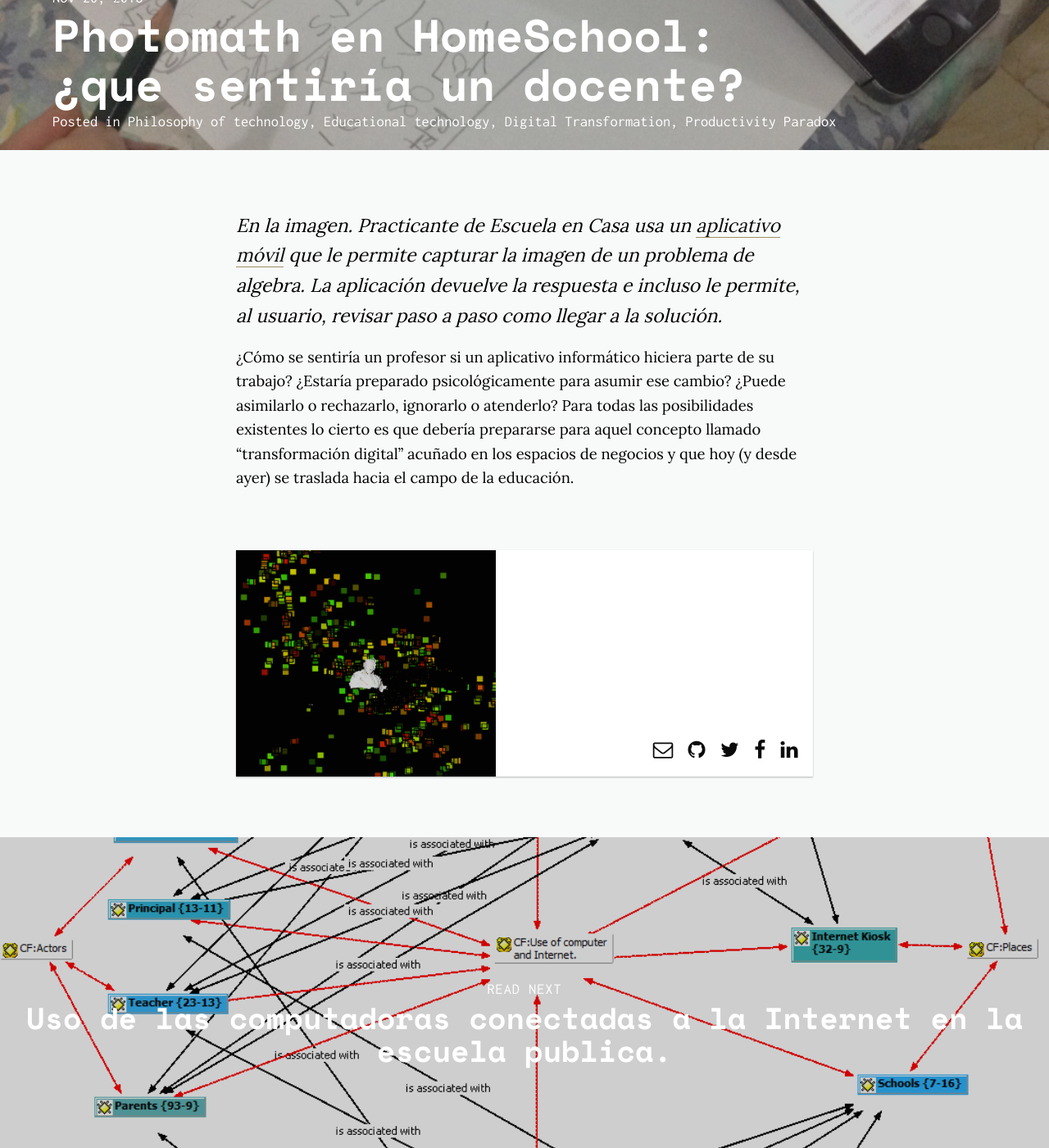
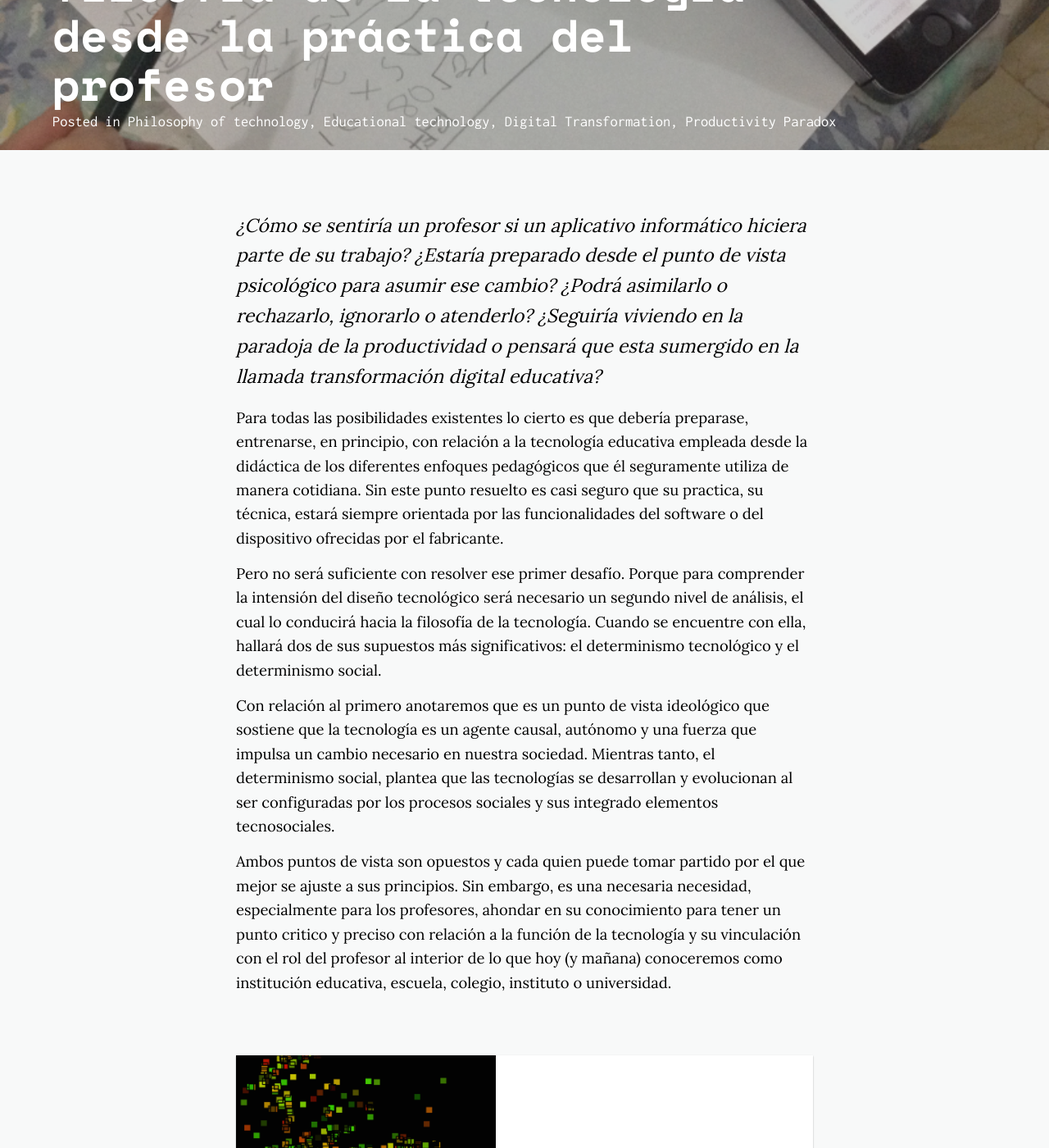
Before and after one commit to manuelvarzen/manuelvarzen.github.io, a Jekyll site: the page built from _posts/2018-11-20-digital-transformation-productivity-paradox.md, in a window 1280 px wide and 1400 px high, scrolled down 461 px. Shown: the whole window at 82% size. Built offline with Jekyll 4.4.1, drawn with Linux system fonts in a browser that asks for light colours; nearby versions of some CDN libraries; some of the changed text lies outside the part shown.

Commit message:
Update 2018-11-20-digital-transformation-productivity-paradox.md

```diff
--- a/_posts/2018-11-20-digital-transformation-productivity-paradox.md
+++ b/_posts/2018-11-20-digital-transformation-productivity-paradox.md
@@ -1,9 +1,9 @@
 ---
 layout: post
-title: "Photomath en HomeSchool: ¿que sentiría un docente?"
+title: "Photomath en HomeSchool: un pretexto para aproximarnos a la filosfía de la tecnología desde la práctica del profesor"
 date: 2018-11-20
-summary:
-description:
+summary: Un breve consejo para analizar la necesidad de una determinada tecnología digital para el aprendizaje. Nadie dijo que seria sencillo.
+description: El uso de un determinado aplicativo debería ser estimado desde la tecnología educativa empleada desde la didáctica del enfoque pedagógico, como un primer nivel de análisis. El segundo, es aproximarse a los supuestos de la filosofía de la tecnología.
 image: /img/PhotoMap.png
 image-sm: /img/PhotoMap.png
 categories:
@@ -12,6 +12,12 @@ categories:
 - Digital Transformation
 - Productivity Paradox
 ---
-_En la imagen. Practicante de Escuela en Casa usa un [aplicativo móvil](https://photomath.net/en/) que le permite capturar la imagen  de un problema de algebra. La aplicación devuelve la respuesta e incluso le permite, al usuario, revisar paso a paso como llegar a la solución._
+_¿Cómo se sentiría un profesor si un aplicativo informático hiciera parte de su trabajo? ¿Estaría preparado desde el punto de vista psicológico para asumir ese cambio? ¿Podrá asimilarlo o rechazarlo, ignorarlo o atenderlo? ¿Seguiría viviendo en la paradoja de la productividad o pensará que esta sumergido en la llamada transformación digital educativa?_
 
-¿Cómo se sentiría un profesor si un aplicativo informático hiciera parte de su trabajo? ¿Estaría preparado psicológicamente para asumir ese cambio? ¿Puede asimilarlo o rechazarlo, ignorarlo o atenderlo? Para todas las posibilidades existentes lo cierto es que debería prepararse para aquel concepto llamado “transformación digital” acuñado en los espacios de negocios y que hoy (y desde ayer) se traslada hacia el campo de la educación.
+Para todas las posibilidades existentes lo cierto es que debería preparase, entrenarse, en principio, con relación a la tecnología educativa empleada desde la didáctica de los diferentes enfoques pedagógicos que él seguramente utiliza de manera cotidiana. Sin este punto resuelto es casi seguro que su practica, su técnica, estará siempre orientada por las funcionalidades del software o del dispositivo ofrecidas por el fabricante.
+
+Pero no será suficiente con resolver ese primer desafío. Porque para comprender la intensión del diseño tecnológico será necesario un segundo nivel de análisis, el cual lo conducirá hacia la filosofía de la tecnología. Cuando se encuentre con ella, hallará dos de sus supuestos más significativos: el determinismo tecnológico y el determinismo social.
+
+Con relación al primero anotaremos que es un punto de vista ideológico que sostiene que la tecnología es un agente causal, autónomo y una fuerza que impulsa un cambio necesario en nuestra sociedad. Mientras tanto, el determinismo social, plantea que las tecnologías se desarrollan y evolucionan al ser configuradas por los procesos sociales y sus integrado elementos tecnosociales.
+
+Ambos puntos de vista son opuestos y cada quien puede tomar partido por el que mejor se ajuste a sus principios. Sin embargo, es una necesaria necesidad, especialmente para los profesores, ahondar en su conocimiento para tener un punto critico y preciso con relación a la función de la tecnología y su vinculación con el rol del profesor al interior de lo que hoy (y mañana) conoceremos como institución educativa, escuela, colegio, instituto o universidad.
```
